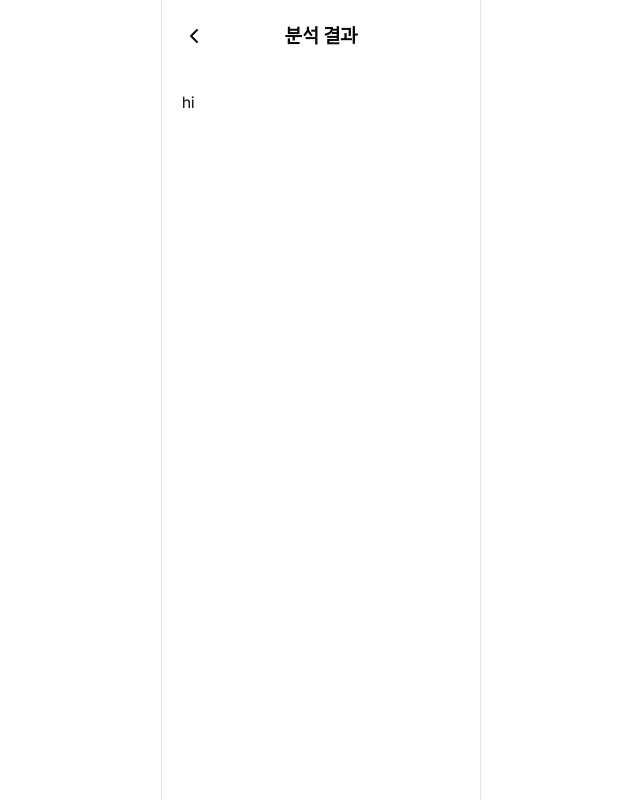
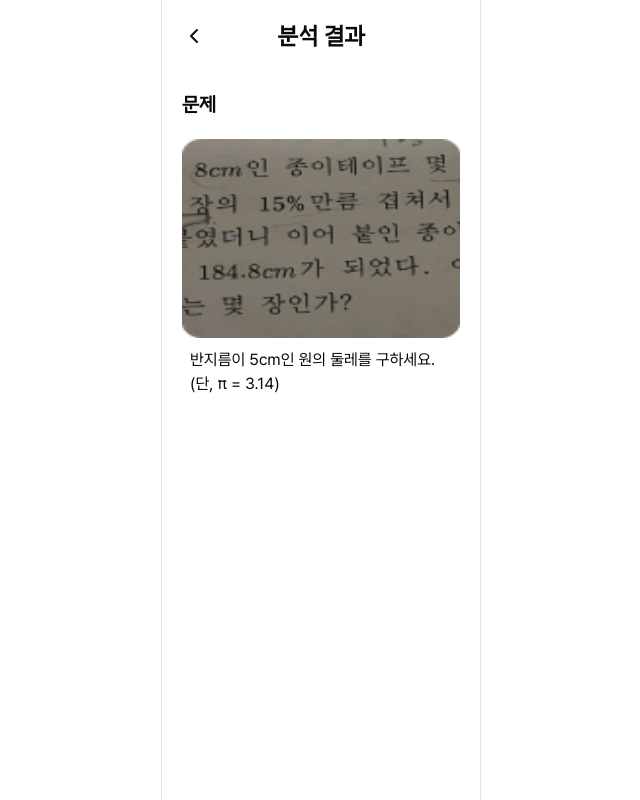
Before and after one commit to DIDIM-ai/frontend, a Next.js app: page /result in a window 1280 px wide. Shown: the whole page, without its empty margins (319-959 px from the left). Built offline with nearby package versions, Linux system fonts and the light colour scheme.

Commit message:
feat: 문제 설명 section 추가

```diff
--- /dev/null
+++ b/app/result/components/Problem.tsx
@@ -0,0 +1,13 @@
+import Image from 'next/image';
+
+export function Problem() {
+  return (
+    <section className="mb-10">
+      <h3 className="text-xl font-bold mb-5">문제</h3>
+      <div className="relative w-full aspect-[280/200] mb-2.5">
+        <Image src="/assets/example.png" alt="logo" fill className="object-fit" />
+      </div>
+      <p className="px-2">반지름이 5cm인 원의 둘레를 구하세요. (단, π = 3.14)</p>
+    </section>
+  );
+}
--- a/app/result/page.tsx
+++ b/app/result/page.tsx
@@ -1,7 +1,9 @@
+import { Problem } from './components/Problem';
+
 export default function ResultPage() {
   return (
     <>
-      <p>hi</p>
+      <Problem />
     </>
   );
 }
--- a/components/common/ResultHeader.tsx
+++ b/components/common/ResultHeader.tsx
@@ -15,7 +15,7 @@ export function ResultHeader() {
         <ChevronLeft />
       </button>
 
-      <h3 className="text-xl font-bold">분석 결과</h3>
+      <h2 className="text-2xl font-bold">분석 결과</h2>
     </header>
   );
 }
```
